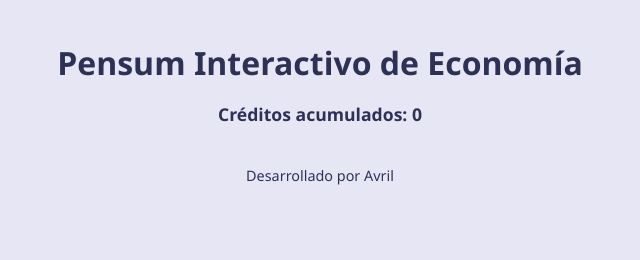
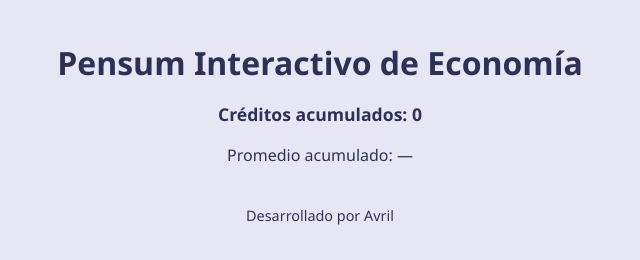
Before and after one commit to avrilnthepoison/pensum-economia, a plain HTML site: page index.html in a window 1280 px wide. Shown: the whole page, without its empty margins (320-960 px from the left). Drawn offline with Linux system fonts and the light colour scheme.

Commit message:
Update index.html

```diff
--- a/index.html
+++ b/index.html
@@ -12,6 +12,7 @@
   <header>
     <h1>Pensum Interactivo de Economía</h1>
     <p id="creditos">Créditos acumulados: 0</p>
+    <p id="promedio">Promedio acumulado: —</p>
   </header>
 
   <div id="alertas"></div>
```
